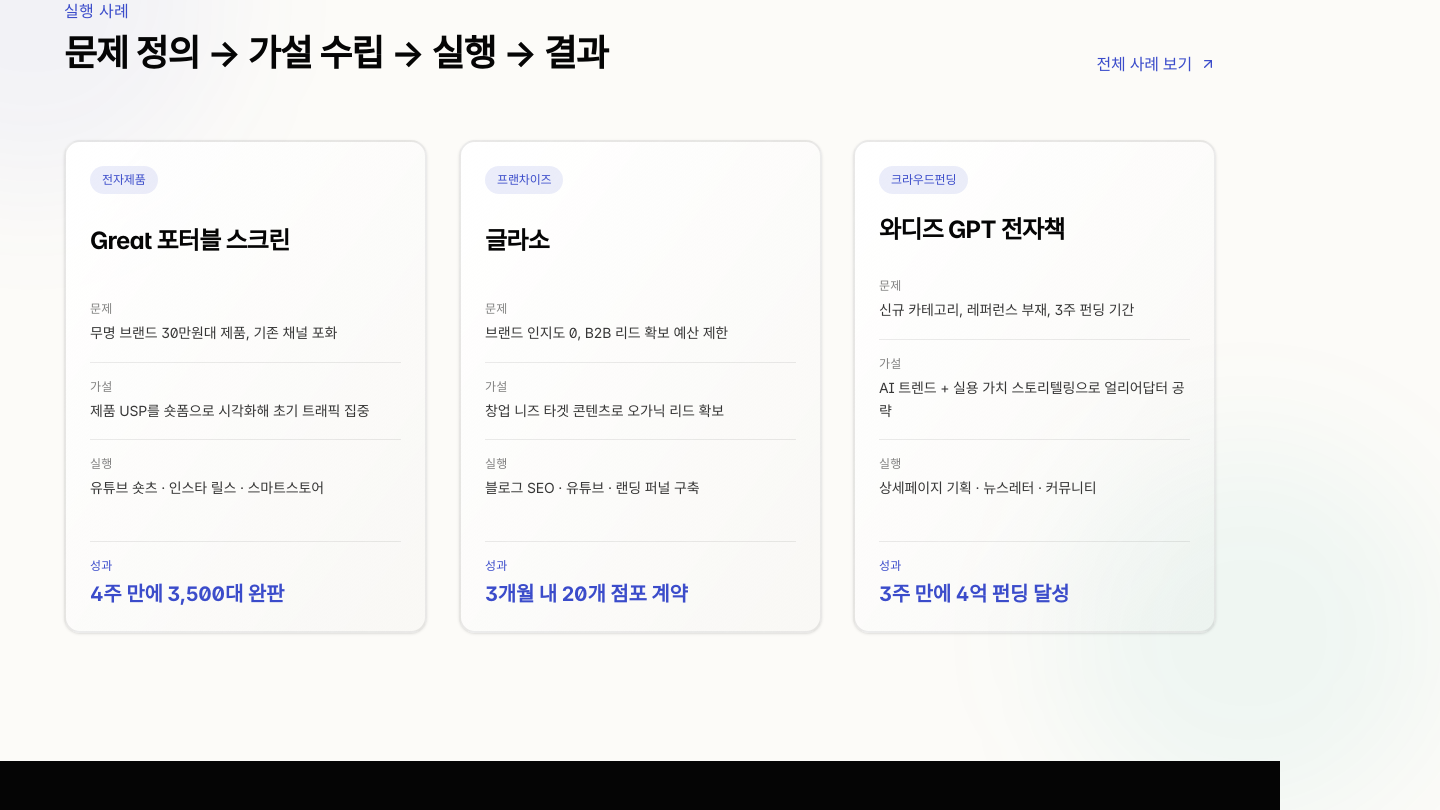
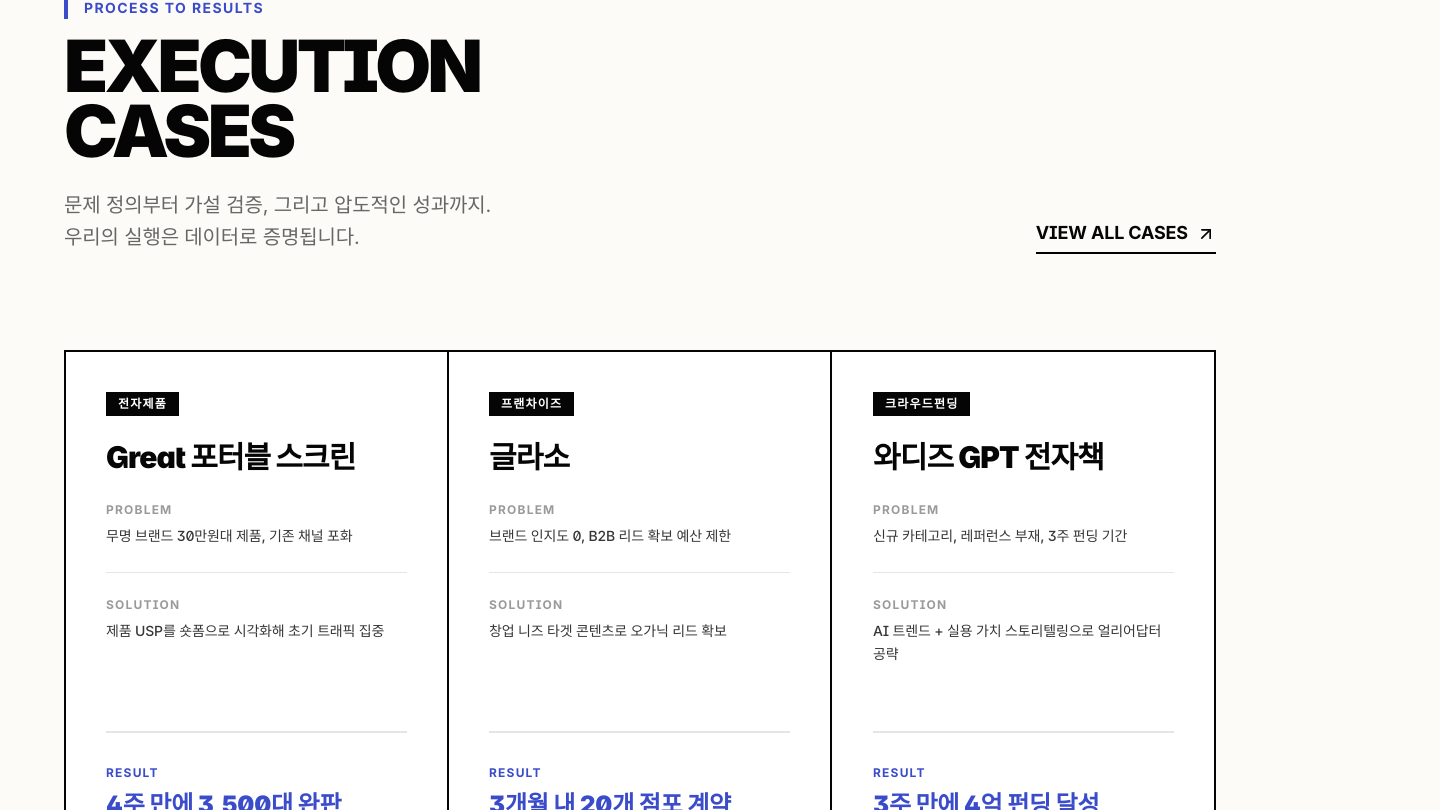
Before and after one commit to Haeseong-Kwon/growingup-homepage, a Next.js app: page / in a window 1280 px wide. Shown: the part 2850-3660 px from the top of the page, 1440 px wide, since content can reach past the window. Built offline with nearby package versions, Linux system fonts and the light colour scheme; a web font is replaced by a local one.

Commit message:
인사이트 탭 조정

```diff
--- a/src/app/(site)/portfolio/page.tsx
+++ b/src/app/(site)/portfolio/page.tsx
@@ -139,19 +139,13 @@
           {/* Filter Bar is handled by component, assuming it fits */}
           <div className="mb-12">
             {filteredPortfolios.length > 0 ? (
-              <div className="grid grid-cols-1 md:grid-cols-2 lg:grid-cols-3 gap-6 md:gap-8 auto-rows-[minmax(320px,auto)] grid-flow-dense">
+              <div className="grid grid-cols-1 md:grid-cols-2 lg:grid-cols-3 gap-6 md:gap-8 auto-rows-[minmax(320px,auto)]">
                 {filteredPortfolios.map((portfolioItem, index) => (
                   <MediaReveal
                     key={portfolioItem.id}
                     delay={index * 50}
                     intensity="medium"
-                    className={cn(
-                      "h-full",
-                      // Asymmetric spans:
-                      // 0: Big (2)
-                      // 4: Big (2)
-                      (index === 0 || index === 4) ? "md:col-span-2 lg:col-span-2" : "col-span-1"
-                    )}
+                    className="h-full col-span-1"
                   >
                     <PortfolioCard
                       portfolioItem={portfolioItem}
--- a/src/components/cases/CasesPage.tsx
+++ b/src/components/cases/CasesPage.tsx
@@ -85,21 +85,14 @@
             </div>
           </MediaReveal>
 
-          {/* Cards Grid - Asymmetric Cheil Style */}
-          <div className="grid grid-cols-1 md:grid-cols-2 lg:grid-cols-3 gap-6 md:gap-8 auto-rows-[minmax(400px,auto)] grid-flow-dense">
+          {/* Cards Grid - Uniform Cheil Style */}
+          <div className="grid grid-cols-1 md:grid-cols-2 lg:grid-cols-3 gap-6 md:gap-8 auto-rows-[minmax(400px,auto)]">
             {filteredCases.map((caseItem, index) => (
               <MediaReveal
                 key={caseItem.slug}
                 delay={index * 50}
                 intensity="medium"
-                className={cn(
-                  "h-full",
-                  // Bento Logic for 3-col grid:
-                  // 0: Big (2)
-                  // 1,2,3: Small (1)
-                  // 4: Big (2) -> Needs dense flow to fill holes if they appear
-                  (index === 0 || index === 4) ? "md:col-span-2 lg:col-span-2" : "col-span-1"
-                )}
+                className="h-full col-span-1"
               >
                 <CaseCard caseItem={caseItem} className="h-full" />
               </MediaReveal>
--- a/src/components/sections/execution-cases-section.tsx
+++ b/src/components/sections/execution-cases-section.tsx
@@ -54,115 +54,78 @@
       variant="default"
       divider="top"
       minHeight="auto"
-      className="py-12 md:py-16"
+      className="py-16 md:py-24"
     >
       <Container className="relative">
-        {/* 배경 장식 요소 */}
-        <div className="absolute top-0 left-0 w-64 h-64 md:w-96 md:h-96 rounded-full bg-[var(--brand-primary)]/5 blur-3xl pointer-events-none -translate-x-1/2 -translate-y-1/2" />
-        <div className="absolute bottom-0 right-0 w-64 h-64 md:w-96 md:h-96 rounded-full bg-[var(--brand-secondary)]/5 blur-3xl pointer-events-none translate-x-1/2 translate-y-1/2" />
-
-        {/* 섹션 헤더 */}
+        {/* 섹션 헤더 - Massive Typography */}
         <MediaReveal intensity="subtle">
-          <div className="flex flex-col md:flex-row md:items-end md:justify-between gap-4 md:gap-8 mb-12 md:mb-16 relative z-10">
-            <div>
-              <div className="text-sm md:text-base font-medium text-[var(--brand-primary)] mb-2 uppercase tracking-wide">
-                실행 사례
+          <div className="flex flex-col md:flex-row md:items-end md:justify-between gap-8 mb-16 md:mb-24 relative z-10">
+            <div className="max-w-3xl">
+              <div className="text-sm font-bold text-[var(--brand-primary)] mb-4 uppercase tracking-widest border-l-4 border-[var(--brand-primary)] pl-4">
+                Process to Results
               </div>
-              <h2 className="text-2xl md:text-3xl lg:text-4xl font-bold text-[var(--brand-fg)] leading-tight">
-                문제 정의 → 가설 수립 → 실행 → 결과
+              <h2 className="text-5xl md:text-7xl font-black text-[var(--brand-fg)] leading-[0.9] tracking-tighter mb-6">
+                EXECUTION<br />CASES
               </h2>
+              <p className="text-xl text-[var(--brand-fg)]/60 max-w-xl leading-relaxed">
+                문제 정의부터 가설 검증, 그리고 압도적인 성과까지.<br className="hidden md:block" />
+                우리의 실행은 데이터로 증명됩니다.
+              </p>
             </div>
             <Link
               href="/cases"
-              className="inline-flex items-center gap-2 text-sm md:text-base font-medium text-[var(--brand-primary)] hover:text-[var(--brand-primary)]/80 transition-colors group/link"
+              className="inline-flex items-center gap-2 text-lg font-bold text-[var(--brand-fg)] hover:text-[var(--brand-primary)] transition-colors group/link border-b-2 border-black pb-1 hover:border-[var(--brand-primary)]"
             >
-              전체 사례 보기
-              <ArrowUpRight className="w-4 h-4 transition-transform duration-300 group-hover/link:translate-x-1 group-hover/link:-translate-y-1" />
+              VIEW ALL CASES
+              <ArrowUpRight className="w-5 h-5 transition-transform duration-300 group-hover/link:translate-x-1 group-hover/link:-translate-y-1" />
             </Link>
           </div>
         </MediaReveal>
 
-        {/* 카드 그리드 */}
-        <div className="grid grid-cols-1 md:grid-cols-2 lg:grid-cols-3 gap-6 lg:gap-8">
+        {/* 카드 그리드 - Sharp & High Contrast */}
+        <div className="grid grid-cols-1 md:grid-cols-2 lg:grid-cols-3 gap-0 border-t-2 border-l-2 border-[var(--brand-fg)]">
           {executionCases.map((caseItem, index) => (
             <MediaReveal key={index} delay={index * 100} intensity="medium">
-              <Card
+              <div
                 className={cn(
-                  "group relative border-2 flex flex-col h-full overflow-hidden",
-                  "transition-transform duration-200 ease-out [contain:paint]",
-                  "hover:-translate-y-1.5 motion-reduce:transition-none",
-                  "bg-gradient-to-br from-white to-[var(--brand-muted-light)]/30",
-                  "border-[var(--color-border)]",
-                  "hover:border-[var(--brand-primary)]/40 shadow-sm"
+                  "group relative h-full flex flex-col justify-between p-8 md:p-10",
+                  "bg-white border-r-2 border-b-2 border-[var(--brand-fg)]",
+                  "transition-all duration-300 ease-out",
+                  "hover:bg-[var(--brand-fg)] hover:text-white"
                 )}
               >
-                {/* 배경 그라데이션 효과 */}
-                <div className="absolute inset-0 opacity-0 group-hover:opacity-100 transition-opacity duration-200 ease-out motion-reduce:transition-none bg-gradient-to-br from-[var(--brand-primary)]/5 via-transparent to-transparent" />
-
-                {/* 상단 액센트 바 */}
-                <div className="absolute top-0 left-0 right-0 h-1 bg-gradient-to-r from-[var(--brand-primary)]/50 via-[var(--brand-secondary)]/30 to-transparent opacity-0 group-hover:opacity-100 transition-opacity duration-200 ease-out motion-reduce:transition-none" />
-
-                {/* 우상단 아이콘 */}
-                <div className="absolute top-4 right-4 opacity-0 group-hover:opacity-100 transition-opacity duration-200 ease-out motion-reduce:transition-none z-10">
-                  <ArrowUpRight className="w-5 h-5 text-[var(--brand-primary)]" />
-                </div>
-
-                <CardHeader className="pb-4 flex-1 relative z-10">
-                  {/* 카테고리 칩 */}
-                  <div className="mb-3">
-                    <span className="inline-block px-3 py-1.5 rounded-full bg-[var(--brand-primary)]/10 text-xs font-medium text-[var(--brand-primary)] transition-colors duration-200 ease-out motion-reduce:transition-none group-hover:bg-[var(--brand-primary)]/20">
+                <div className="mb-8">
+                  <div className="mb-6 flex justify-between items-start">
+                    <span className="inline-block px-3 py-1 bg-[var(--brand-fg)] text-white text-xs font-bold uppercase tracking-widest group-hover:bg-white group-hover:text-[var(--brand-fg)] transition-colors">
                       {caseItem.category}
                     </span>
+                    <ArrowUpRight className="w-6 h-6 text-[var(--brand-fg)] opacity-0 -translate-x-2 translate-y-2 group-hover:opacity-100 group-hover:translate-x-0 group-hover:translate-y-0 text-white transition-all duration-300" />
                   </div>
 
-                  {/* 타이틀 */}
-                  <h3 className="text-xl md:text-2xl font-bold text-[var(--brand-fg)] mb-6 pr-8">
+                  <h3 className="text-2xl md:text-3xl font-black mb-6 leading-tight group-hover:text-white transition-colors">
                     {caseItem.title}
                   </h3>
 
-                  {/* 문제/가설/실행 블록 */}
-                  <div className="space-y-4">
+                  <div className="space-y-6">
                     <div>
-                      <div className="text-xs font-medium text-[var(--brand-fg)]/50 mb-1.5 uppercase tracking-wide">
-                        문제
-                      </div>
-                      <p className="text-sm text-[var(--brand-fg)]/80 leading-relaxed">
-                        {caseItem.problem}
-                      </p>
+                      <div className="text-xs font-bold opacity-40 uppercase tracking-widest mb-2 group-hover:text-white group-hover:opacity-60">PROBLEM</div>
+                      <p className="text-sm font-medium opacity-80 leading-relaxed group-hover:text-white/90">{caseItem.problem}</p>
                     </div>
-
-                    <div className="border-t border-[var(--color-border)] pt-4">
-                      <div className="text-xs font-medium text-[var(--brand-fg)]/50 mb-1.5 uppercase tracking-wide">
-                        가설
-                      </div>
-                      <p className="text-sm text-[var(--brand-fg)]/80 leading-relaxed">
-                        {caseItem.hypothesis}
-                      </p>
-                    </div>
-
-                    <div className="border-t border-[var(--color-border)] pt-4">
-                      <div className="text-xs font-medium text-[var(--brand-fg)]/50 mb-1.5 uppercase tracking-wide">
-                        실행
-                      </div>
-                      <p className="text-sm text-[var(--brand-fg)]/80 leading-relaxed">
-                        {caseItem.execution}
-                      </p>
+                    <div className="w-full h-px bg-[var(--brand-fg)]/10 group-hover:bg-white/20 transition-colors" />
+                    <div>
+                      <div className="text-xs font-bold opacity-40 uppercase tracking-widest mb-2 group-hover:text-white group-hover:opacity-60">SOLUTION</div>
+                      <p className="text-sm font-medium opacity-80 leading-relaxed group-hover:text-white/90">{caseItem.hypothesis}</p>
                     </div>
                   </div>
-                </CardHeader>
+                </div>
 
-                <CardContent className="pt-0 mt-auto relative z-10">
-                  {/* 성과 (하단 강조) */}
-                  <div className="border-t border-[var(--color-border)] pt-4 group-hover:border-[var(--brand-primary)]/20 transition-colors duration-200 ease-out motion-reduce:transition-none">
-                    <div className="text-xs font-medium text-[var(--brand-primary)] mb-2 uppercase tracking-wide">
-                      성과
-                    </div>
-                    <p className="text-lg md:text-xl font-bold text-[var(--brand-primary)] leading-tight">
-                      {caseItem.result}
-                    </p>
+                <div className="mt-8 pt-8 border-t-2 border-[var(--brand-fg)]/10 group-hover:border-white/20 transition-colors">
+                  <div className="text-xs font-bold text-[var(--brand-primary)] uppercase tracking-widest mb-2 group-hover:text-white group-hover:opacity-80 transition-colors">RESULT</div>
+                  <div className="text-2xl font-black text-[var(--brand-primary)] group-hover:text-white transition-colors">
+                    {caseItem.result}
                   </div>
-                </CardContent>
-              </Card>
+                </div>
+              </div>
             </MediaReveal>
           ))}
         </div>
```
Also changed, not shown: src/app/(site)/capabilities/page.tsx (+2 -23 lines), src/components/insights/InsightsPage.tsx (+5 -15 lines), src/components/insights/LeadMagnetCard.tsx (+14 -12 lines), src/components/insights/SearchAndTags.tsx (+7 -7 lines).
